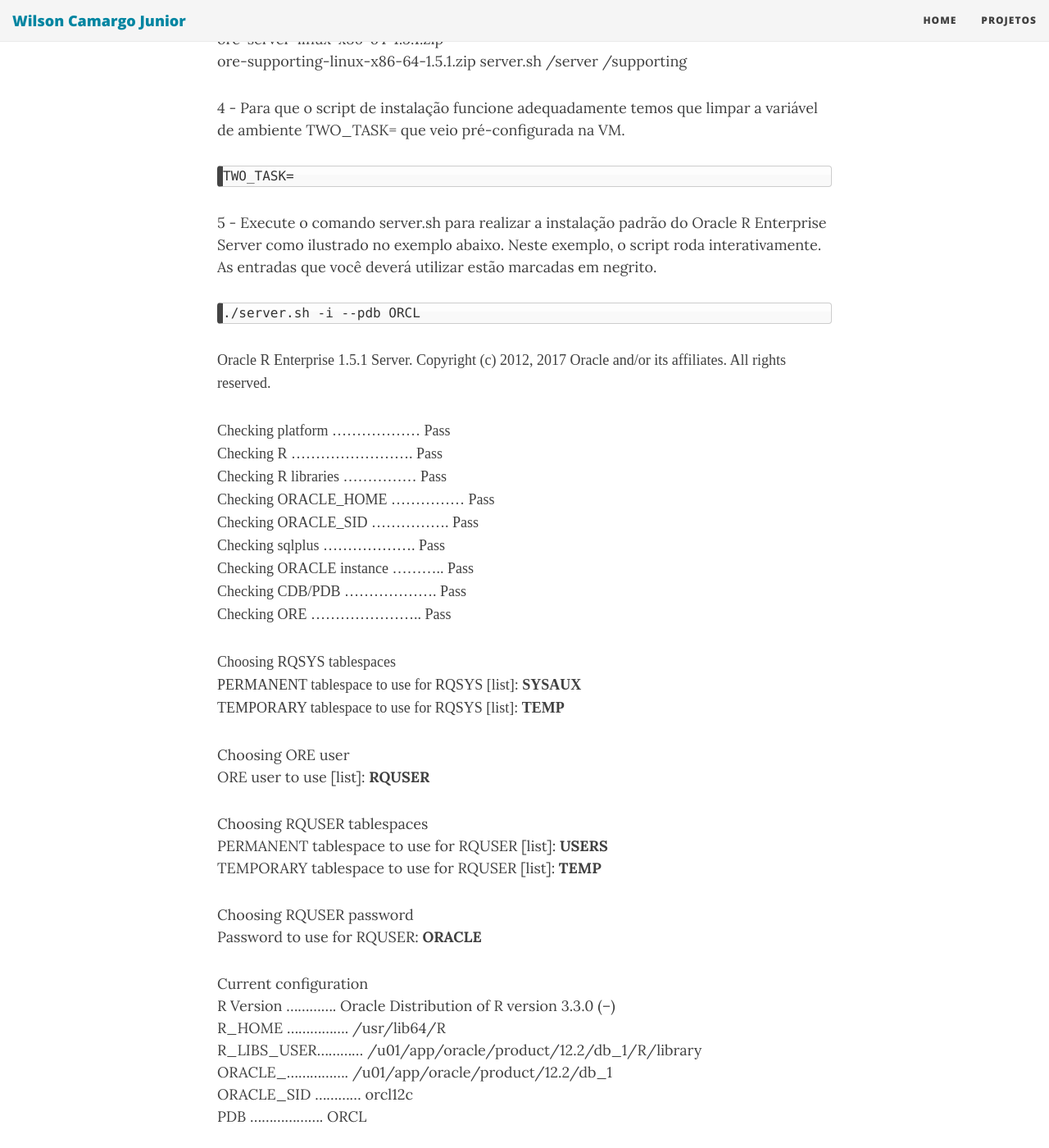
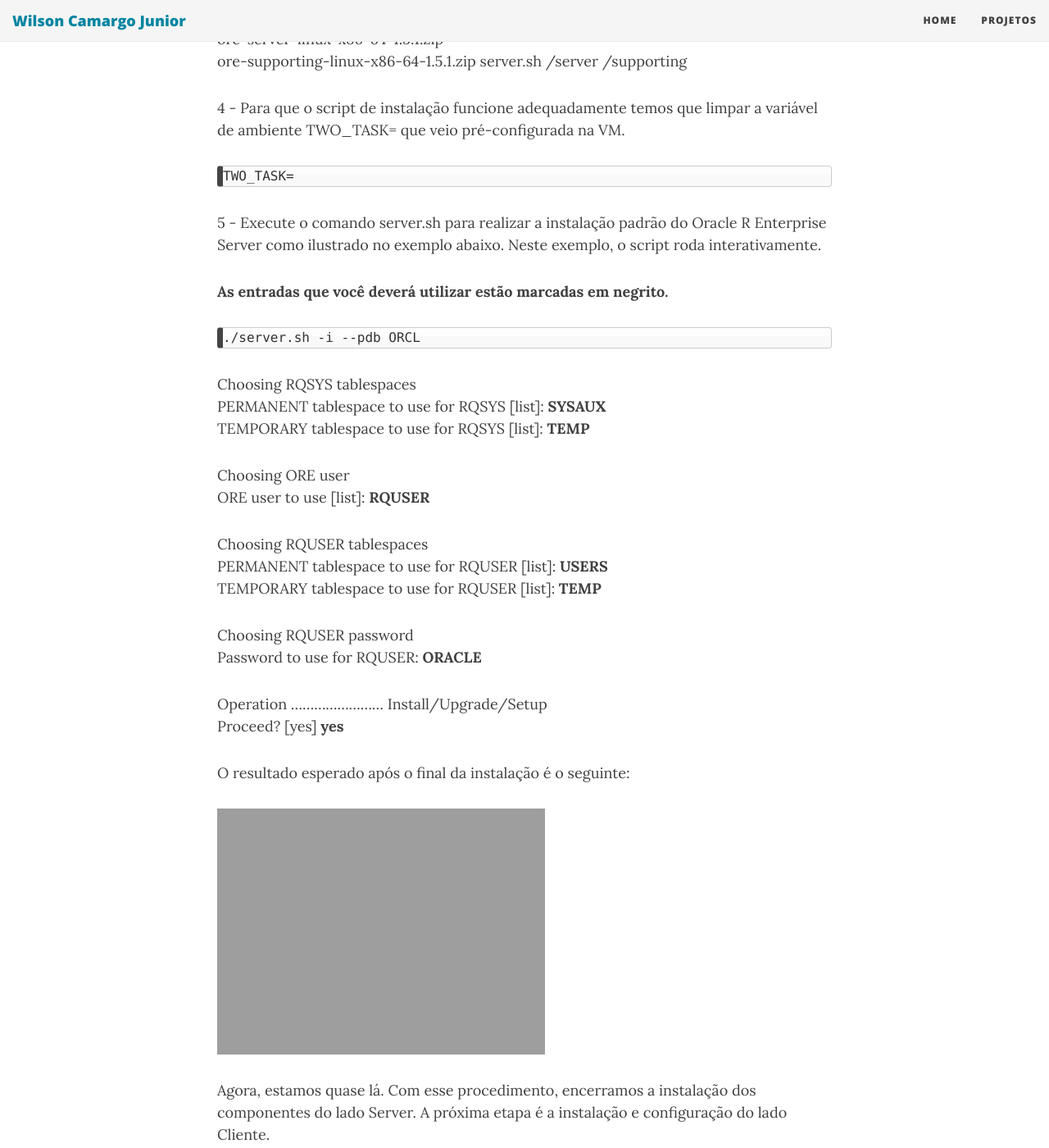
Before and after one commit to wilson-camargo-jr/teste, a Jekyll site: the page built from _posts/2018-06-18-ANN-ORE-P3.md, in a window 1280 px wide and 1400 px high, scrolled down 4908 px. Shown: the whole window at 82% size. Built offline with Jekyll 4.4.1, drawn with Linux system fonts in a browser that asks for light colours; nearby versions of some CDN libraries; some of the changed text lies outside the part shown.

Commit message:
Update 2018-06-18-ANN-ORE-P3.md

````diff
--- a/_posts/2018-06-18-ANN-ORE-P3.md
+++ b/_posts/2018-06-18-ANN-ORE-P3.md
@@ -142,29 +142,17 @@
 TWO_TASK=
 ```
 
-5 -	Execute o comando server.sh para realizar a instalação padrão do Oracle R Enterprise Server como ilustrado no exemplo abaixo. Neste exemplo, o script roda interativamente. As entradas que você deverá utilizar estão marcadas em negrito.
+5 -	Execute o comando server.sh para realizar a instalação padrão do Oracle R Enterprise Server como ilustrado no exemplo abaixo. Neste exemplo, o script roda interativamente.
+
+**As entradas que você deverá utilizar estão marcadas em negrito.**
 
 ```
 ./server.sh -i --pdb ORCL
 ```
-<span style="font-family: 'Courier, monospace'; font-size: 2">
-Oracle R Enterprise 1.5.1 Server.   Copyright (c) 2012, 2017 Oracle and/or its affiliates. All rights reserved.</span>
 
-<span style="font-family: 'Courier, monospace'; font-size=2">
-Checking platform .................. Pass
-Checking R ......................... Pass
-Checking R libraries ............... Pass
-Checking ORACLE_HOME ............... Pass
-Checking ORACLE_SID ................ Pass
-Checking sqlplus ................... Pass
-Checking ORACLE instance ........... Pass
-Checking CDB/PDB ................... Pass
-Checking ORE ....................... Pass</span>
-
-<span style="font-family: 'Courier, monospace'; font-size=2">
 Choosing RQSYS tablespaces
 PERMANENT tablespace to use for RQSYS [list]: **SYSAUX**
-TEMPORARY tablespace to use for RQSYS [list]: **TEMP**</span>
+TEMPORARY tablespace to use for RQSYS [list]: **TEMP**
 
 Choosing ORE user
 ORE user to use [list]: **RQUSER**
@@ -176,48 +164,12 @@
 Choosing RQUSER password
 Password to use for RQUSER: **ORACLE**
 
-Current configuration
-R Version ............. Oracle Distribution of R version 3.3.0  (--)
-R_HOME ................ /usr/lib64/R
-R_LIBS_USER............ /u01/app/oracle/product/12.2/db_1/R/library
-ORACLE_................ /u01/app/oracle/product/12.2/db_1
-ORACLE_SID ............ orcl12c
-PDB ................... ORCL
-
-Existing R Version ............... None
-Existing R_HOME .................. None
-Existing ORE data ................ None
-Existing ORE code ................ None
-Existing ORE libraries ........... None
-
-RQSYS PERMANENT tablespace ....... SYSAUX
-RQSYS TEMPORARY tablespace ....... TEMP
-
-ORE user type .................... New
-ORE user name .................... RQUSER
-ORE user PERMANENT tablespace .... USERS
-ORE user TEMPORARY tablespace .... TEMP
-Grant RQADMIN role ............... No
-
 Operation ........................ Install/Upgrade/Setup
-
 Proceed? [yes] **yes**
 
-Removing R libraries ............... Pass
-Installing R libraries ............. Pass
-Installing ORE libraries ........... Pass
-Installing RQSYS data .............. Pass
-Configuring ORE .................... Pass
-Installing RQSYS code .............. Pass
-Installing ORE packages ............ Pass
-Creating ORE script ................ Pass
-Installing migration scripts ....... Pass
-Installing supporting packages ..... Pass
-Creating ORE user .................. Pass
-Granting ORE privileges ............ Pass
+O resultado esperado após o final da instalação é o seguinte:
 
-Done
-
+![](https://wilson-camargo-jr.github.io/img/serverinstall.jpg)
 
 Agora, estamos quase lá. Com esse procedimento, encerramos a instalação dos componentes do lado Server. A próxima etapa é a instalação e configuração do lado Cliente.
 
````
